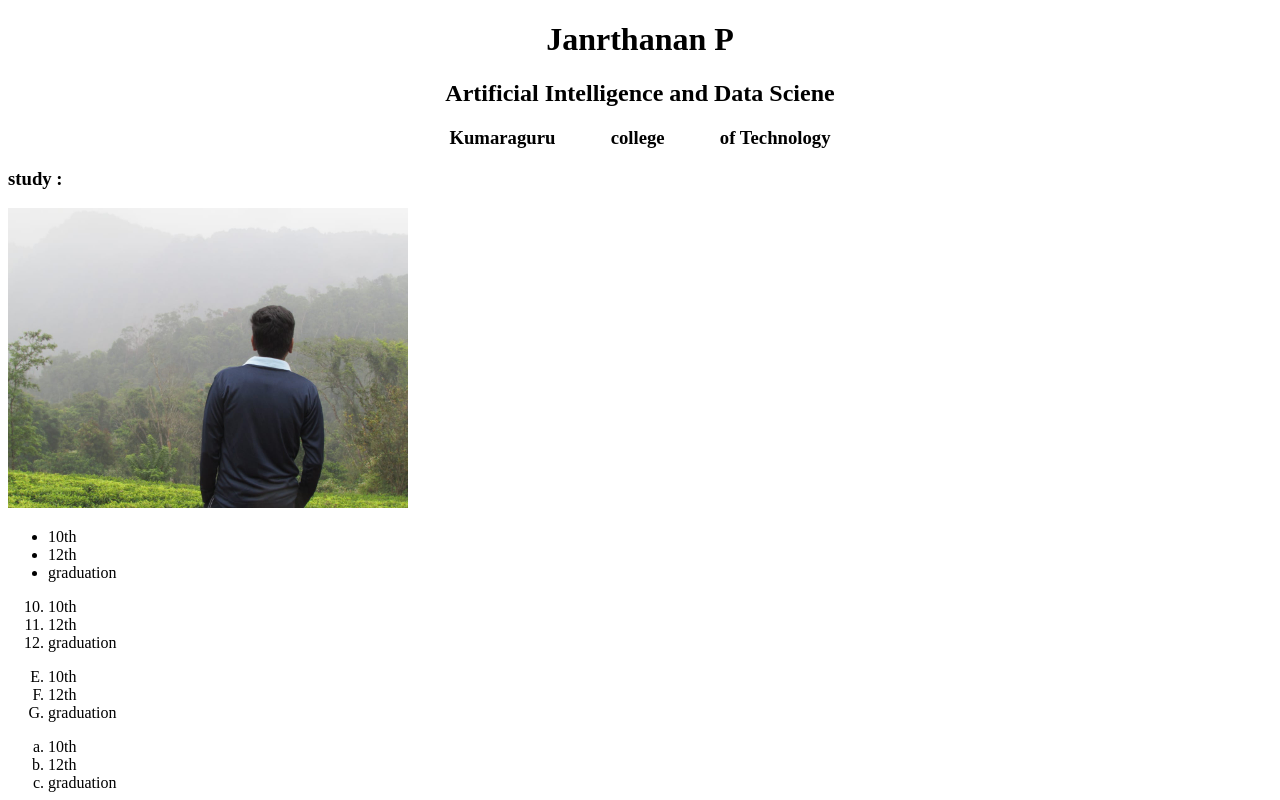
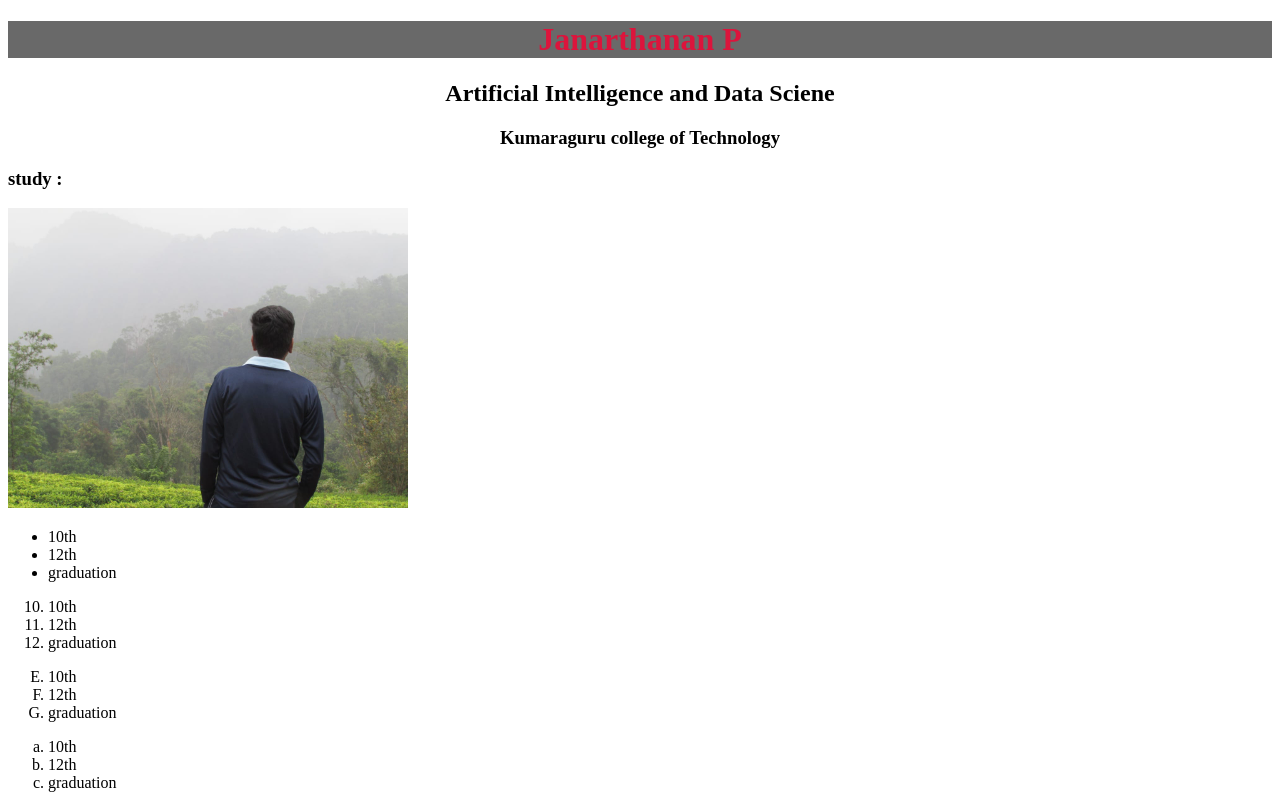
Before and after one commit to JanaPalani/web_project1, a plain HTML site: page index.html in a window 1280 px wide. Shown: the top 800 px of the page. Drawn offline with Linux system fonts and the light colour scheme.

Commit message:
added style sheet

```diff
--- a/index.html
+++ b/index.html
@@ -1,21 +1,12 @@
 <!DOCTYPE html>
 <html lang="en">
 <head>
-    <style>
-        #info  {
-          text-align: center;
-        }
 
-        span{
-            padding: 4%;
-
-        }
-    </style>
 
     <meta charset="UTF-8">
     <meta http-equiv="X-UA-Compatible" content="IE=edge">
     <meta name="viewport" content="width=device-width, initial-scale=1.0">
-    <!-- <link rel = 'stylesheet' href = "style.css"> -->
+    <link rel = 'stylesheet' href = "style.css">
     <link rel = "icon" type = "x-icon" href = "jana.jpeg">
 
     <title>Personal</title>
@@ -23,7 +14,7 @@
 <body>
     <div id="dev">
         <div id = "info">
-            <h1>Janrthanan P</h1>
+            <h1 style="color:crimson ; text-align:center ; background-color :dimgray">Janarthanan P</h1>
 
             <h2> Artificial Intelligence and Data Sciene</h2>
             <h3> Kumaraguru <span>college</span> of Technology</h3>
--- /dev/null
+++ b/style.css
@@ -0,0 +1,5 @@
+
+
+#info  {
+    text-align: center;
+  }
```
Also changed, not shown: app.js (added).
